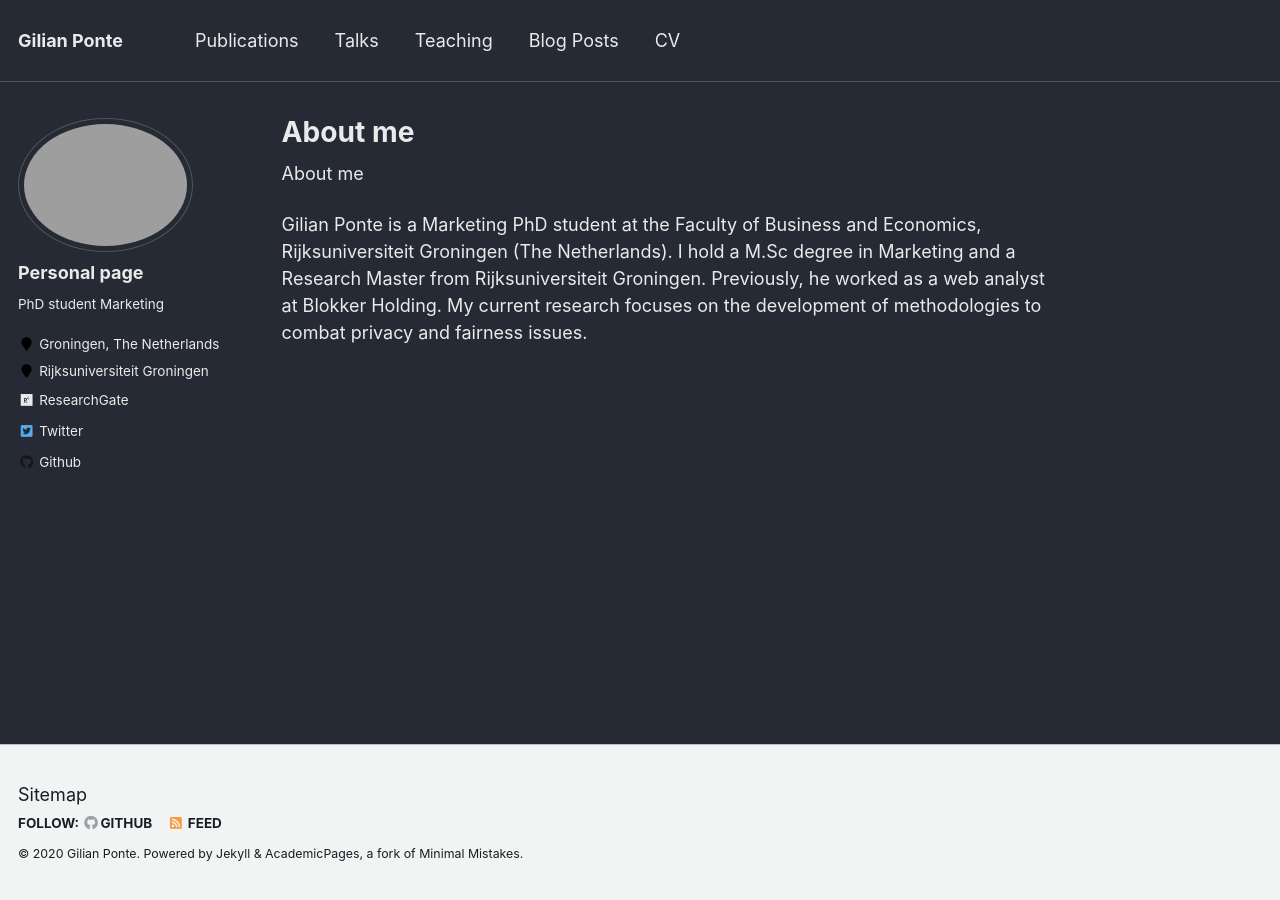
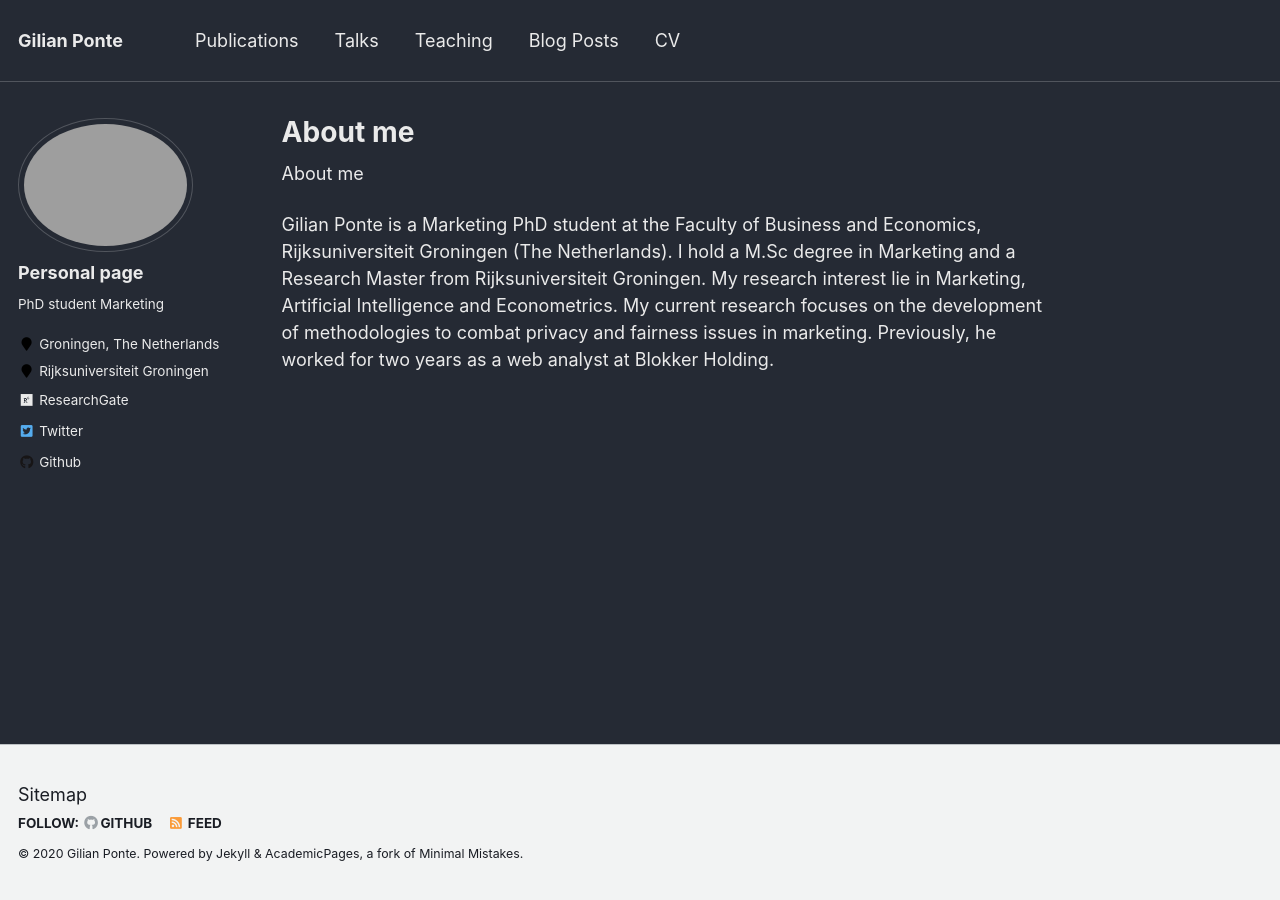
Before and after one commit to GilianPonte/gilianponte.github.io, a Jekyll site: the page built from _pages/about.md, in a window 1280 px wide. Built offline with Jekyll 4.4.1, drawn with Linux system fonts in a browser that asks for light colours.

Commit message:
Update about.md

```diff
--- a/_pages/about.md
+++ b/_pages/about.md
@@ -10,4 +10,4 @@ redirect_from:
 
 About me
 
-Gilian Ponte is a Marketing PhD student at the Faculty of Business and Economics, Rijksuniversiteit Groningen (The Netherlands). I hold a M.Sc degree in Marketing and a Research Master from Rijksuniversiteit Groningen. Previously, he worked as a web analyst at Blokker Holding. My current research focuses on the development of methodologies to combat privacy and fairness issues.
+Gilian Ponte is a Marketing PhD student at the Faculty of Business and Economics, Rijksuniversiteit Groningen (The Netherlands). I hold a M.Sc degree in Marketing and a Research Master from Rijksuniversiteit Groningen. My research interest lie in Marketing, Artificial Intelligence and Econometrics. My current research focuses on the development of methodologies to combat privacy and fairness issues in marketing. Previously, he worked for two years as a web analyst at Blokker Holding.
```
